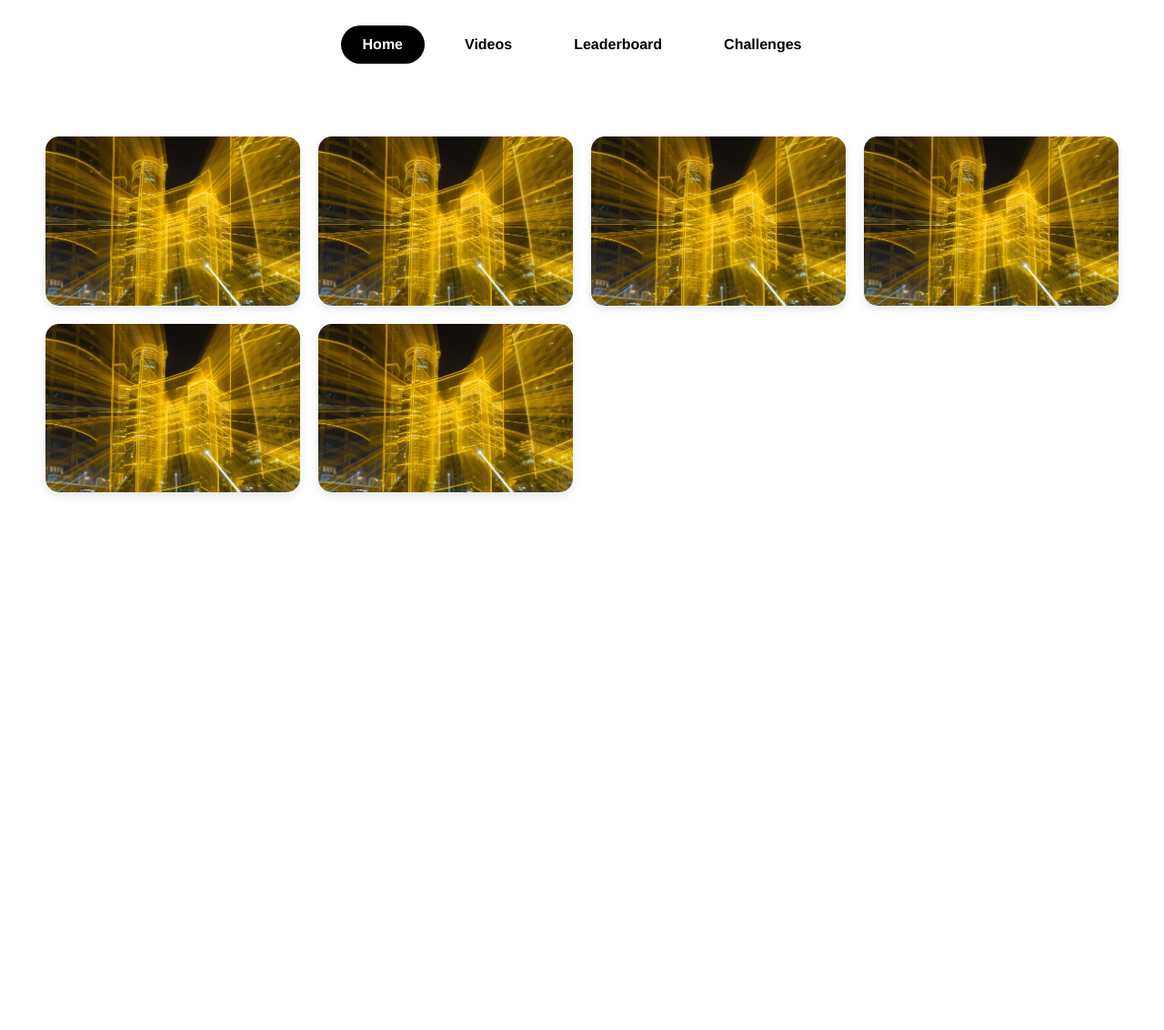
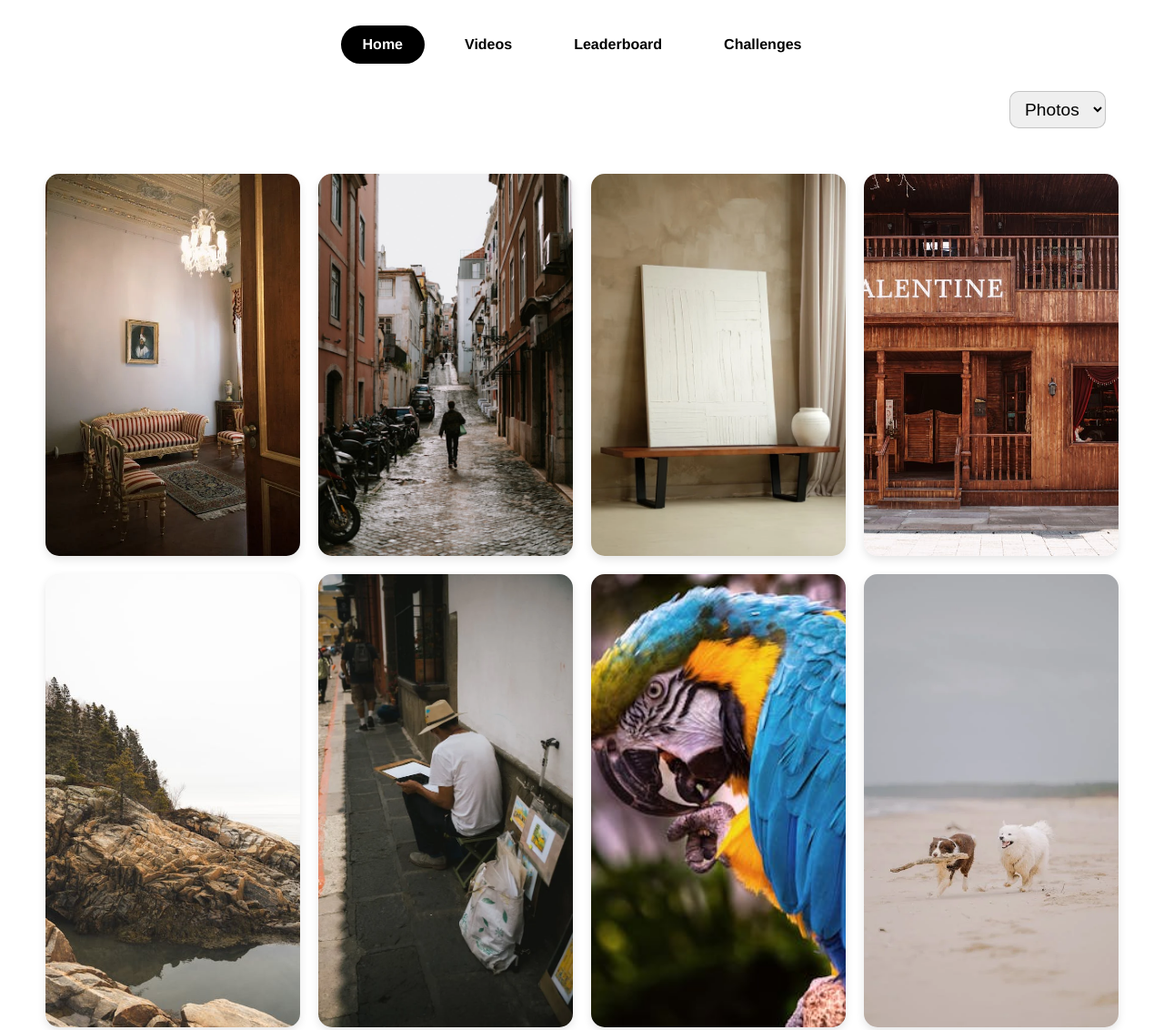
Before and after one commit to AzzamAlshaye/W3-D1-Hw, a plain HTML site: page index.html in a window 1280 px wide. Shown: the part 322-1454 px from the top of the page at 91% size. Before the commit the page ends 913 px from the top, so only its background shows below. Drawn offline with Linux system fonts and the light colour scheme.

Commit message:
added pictures

```diff
--- a/index.html
+++ b/index.html
@@ -54,16 +54,48 @@
         <a class="buttons-a" href="#">Challenges</a>
       </div>
     </section>
+    <section>
+      <div class="trending-button-div">
+        <select>
+          <option>Photos</option>
+          <option>Videos</option>
+        </select>
+      </div>
+    </section>
 
     <!-- Image Grid -->
     <section class="image-grid">
       <div class="grid">
-        <div class="card"><img src="header-image.jpeg" alt="Photo 1" /></div>
-        <div class="card"><img src="header-image.jpeg" alt="Photo 2" /></div>
-        <div class="card"><img src="header-image.jpeg" alt="Photo 3" /></div>
-        <div class="card"><img src="header-image.jpeg" alt="Photo 4" /></div>
-        <div class="card"><img src="header-image.jpeg" alt="Photo 5" /></div>
-        <div class="card"><img src="header-image.jpeg" alt="Photo 6" /></div>
+        <div class="card">
+          <img src="./images/picture(1).jpeg" alt="Photo 1" />
+        </div>
+        <div class="card">
+          <img src="./images/picture(2).jpeg" alt="Photo 2" />
+        </div>
+        <div class="card">
+          <img src="./images/picture(3).jpeg" alt="Photo 3" />
+        </div>
+        <div class="card">
+          <img src="./images/picture(4).jpeg" alt="Photo 4" />
+        </div>
+        <div class="card">
+          <img src="./images/picture(5).jpeg" alt="Photo 5" />
+        </div>
+        <div class="card">
+          <img src="./images/picture(6).jpeg" alt="Photo 6" />
+        </div>
+        <div class="card">
+          <img src="./images/picture(7).jpeg" alt="Photo 7" />
+        </div>
+        <div class="card">
+          <img src="./images/picture(8).jpeg" alt="Photo 8" />
+        </div>
+        <div class="card">
+          <img src="./images/picture(9).jpeg" alt="Photo 9" />
+        </div>
+        <div class="card">
+          <img src="./images/picture(10).jpeg" alt="Photo 10" />
+        </div>
         <!-- Add more cards as needed -->
       </div>
     </section>
--- a/style.css
+++ b/style.css
@@ -174,6 +174,19 @@ header {
   box-shadow: 0 0 10px 2px white;
 }
 
+.trending-button-div {
+  text-align: right;
+  margin-right: 4rem;
+}
+
+.trending-button-div select {
+  padding: 8px 12px;
+  font-size: 1.2rem;
+  border-radius: 10px;
+  border: 1px solid rgba(128, 128, 128, 0.395);
+  cursor: pointer;
+}
+
 /* Image Grid Section */
 .image-grid {
   padding: 50px;
```
Also changed, not shown: images/picture(1).jpeg (added), images/picture(10).jpeg (added), images/picture(2).jpeg (added), images/picture(3).jpeg (added), images/picture(4).jpeg (added), images/picture(5).jpeg (added), images/picture(6).jpeg (added), images/picture(7).jpeg (added), images/picture(8).jpeg (added), images/picture(9).jpeg (added).
